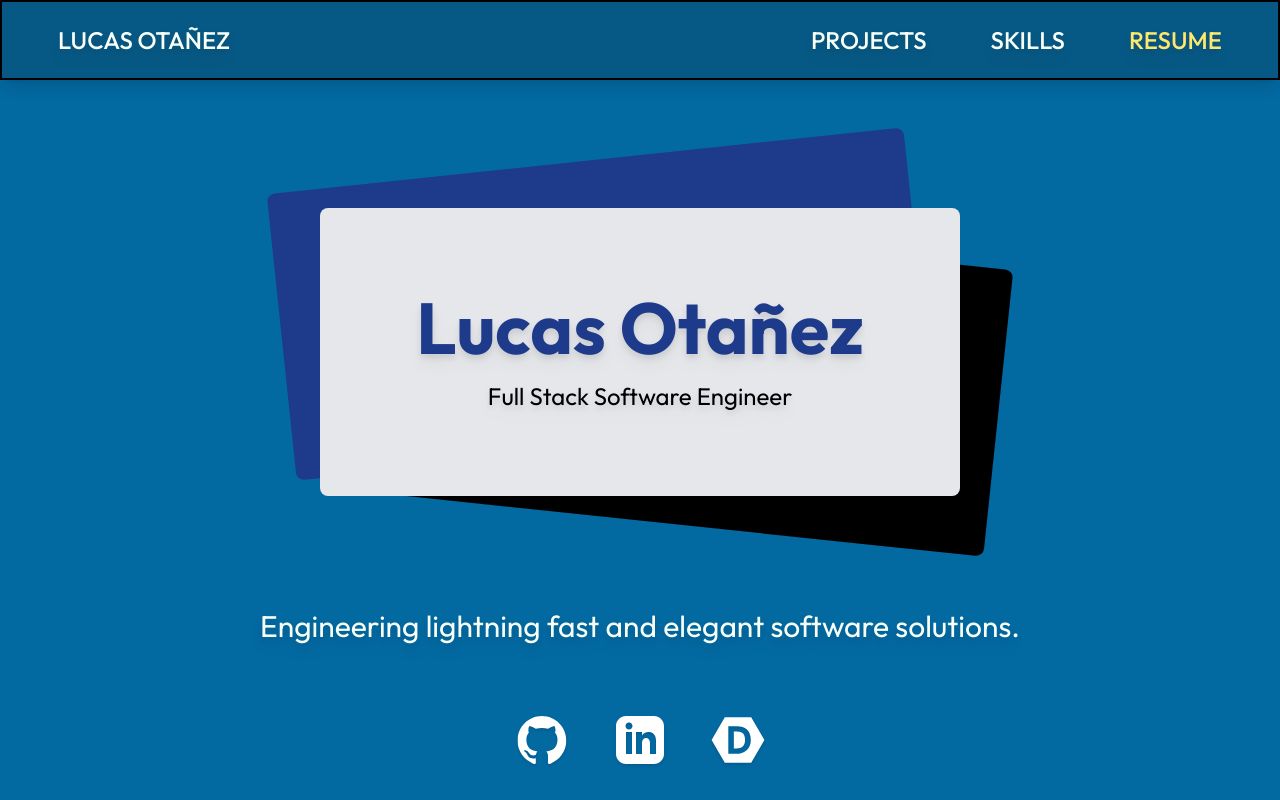
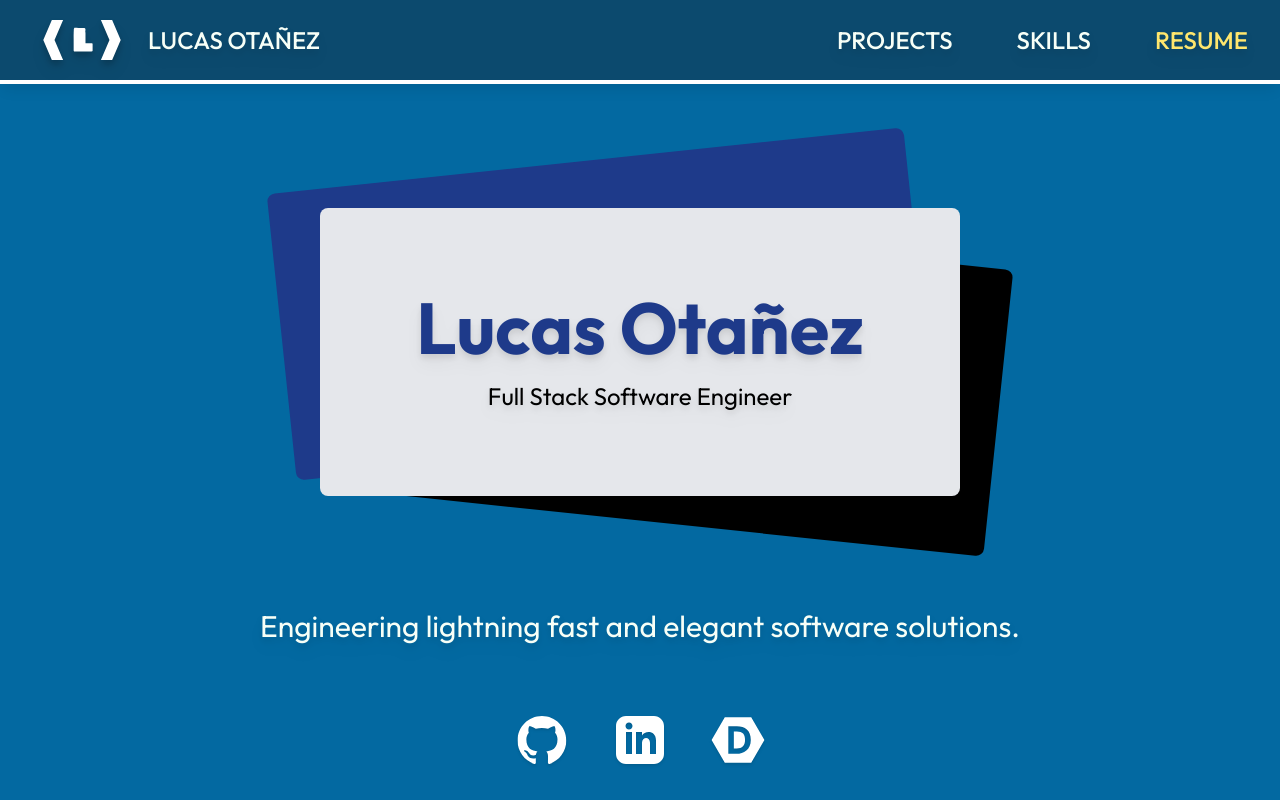
Before and after one commit to lucasotanez/portfolio, a Next.js app: page / in a window 1280 px wide. Shown: the top 800 px of the page. Built offline with nearby package versions, Linux system fonts and the light colour scheme.

Commit message:
beautify navbar

```diff
--- a/src/app/Navbar.tsx
+++ b/src/app/Navbar.tsx
@@ -1,18 +1,68 @@
+'use client'
+import { useEffect } from 'react'
 import Link from 'next/link'
 
 export default function Navbar() {
+
+  useEffect( () => {
+    let menuBtn = document.getElementById('drop-btn')
+    if (menuBtn == null) return
+    menuBtn.addEventListener('click', toggleDrop)
+
+    return () => {
+      let menuBtn = document.getElementById('drop-btn')
+      if (menuBtn == null) return
+      menuBtn.removeEventListener('click', toggleDrop)
+    }
+  }, [])
+
+  function toggleDrop() {
+    document.getElementById('btn-svg')?.classList.toggle('rotate-180')
+    let menu = document.getElementById("dropdown")
+    if (menu == null) return
+    menu.classList.toggle('h-0')
+    menu.classList.toggle('h-64')
+  }
+
+  function close( e : any ) {
+    e.currentTarget.parentElement?.classList.toggle('h-0')
+    e.currentTarget.parentElement?.classList.toggle('h-64')
+  }
+
   return (
-    <div id='navbar' className="border-black border-2 fixed z-50 w-full text-mint-cream text-2xl font-medium bg-sky-800 h-20 items-center text-center flex px-6 shadow-lg">
     <div>
-        <Link href='/' className="drop-shadow-lg">LUCAS OTAÑEZ</Link>
+      <div id='navbar' className="fixed z-50 w-full text-mint-cream text-2xl font-medium bg-sky-900 h-20 items-center text-center flex px-0 shadow-lg">
+        <div className="flex flex-col ">
+          <Link href='/' className="drop-shadow-lg flex flex-row items-center justify-center">
+            <svg className="drop-shadow-lg" width="100" height="40" viewBox="0 0 211 109" fill="none" xmlns="http://www.w3.org/2000/svg">
+              <path id="Subtract" fillRule="evenodd" clipRule="evenodd" d="M30.6349 54.5L54 109H25.7333H23.3651L1.14441e-05 54.5L23.3651 0L25.7333 0L54 0L30.6349 54.5Z" fill="white"/>
+              <path id="Subtract_2" fillRule="evenodd" clipRule="evenodd" d="M180.365 54.5L157 109H185.267H187.635L211 54.5L187.635 0L185.267 0L157 0L180.365 54.5Z" fill="white"/>
+              <path id="L" d="M113.768 86C107.176 86 102.376 85.968 99.368 85.904C96.616 85.904 94.504 85.872 93.032 85.808L85.16 85.712C84.584 85.712 84.04 85.456 83.528 84.944C83.016 84.432 82.76 83.888 82.76 83.312V62.192V52.976L82.664 45.104C82.664 42.48 82.728 39.184 82.856 35.216C82.856 34.384 82.952 32.24 83.144 28.784V26.576C83.144 24.784 83.496 23.344 84.2 22.256C84.52 21.68 85.032 21.392 85.736 21.392C88.872 21.392 92.296 21.456 96.008 21.584C96.52 21.648 97.256 21.68 98.216 21.68C100.328 21.68 101.896 21.712 102.92 21.776H108.104C108.36 21.776 109.096 21.776 110.312 21.776C111.592 21.776 112.584 21.936 113.288 22.256C114.44 22.896 115.016 24.368 115.016 26.672L114.92 27.44C114.92 27.632 114.856 28.112 114.728 28.88C114.536 29.84 114.44 30.544 114.44 30.992C114.44 31.696 114.536 32.592 114.728 33.68C114.856 34.448 114.92 34.96 114.92 35.216L115.016 35.792V49.232V55.472V61.424V62.576C115.016 63.088 115.304 63.408 115.88 63.536C116.072 63.6 116.488 63.632 117.128 63.632H124.136C125.864 63.568 128.488 63.536 132.008 63.536C132.712 63.536 133.288 63.76 133.736 64.208C134.184 64.592 134.408 65.008 134.408 65.456V83.792V83.984C134.408 84.496 134.152 84.912 133.64 85.232C133.064 85.488 132.392 85.648 131.624 85.712C130.792 85.904 129.48 86 127.688 86H113.768Z" fill="white"/>
+            </svg>
+            <p className="ml-4 hidden md:block">LUCAS OTAÑEZ</p>
+          </Link>
         </div>
         <div id="space" className="text-left ml-0 mr-auto align-right"></div>
-      <div id="otherlinks" className="">
+        <div id="otherlinks" className="hidden md:block">
           <Link href='#projects' className="drop-shadow-lg">PROJECTS</Link>
           <Link href='#skills' className="drop-shadow-lg">SKILLS</Link>
           <Link href='/' className="text-naples-yellow drop-shadow-lg">RESUME</Link>
         </div>
+        <div id="drop-btn" className="hover:drop-shadow-nav md:hidden flex flex-col items-center justify-center text-white mx-10 px-2" >
+          <svg id="btn-svg" className="duration-300 ease-in-out" width="30" height="30" viewBox="0 0 184 89" fill="none" xmlns="http://www.w3.org/2000/svg">
+            <path fillRule="evenodd" clipRule="evenodd" d="M92 39L184 0.865234V50.8652L92 89L0 50.8652V0.865234L92 39Z" fill="#ffffff"/>
+          </svg>
+        </div>
+      </div>
 
+      <div id="dropdown" className="fixed bg-black text-white w-full h-0 flex flex-col
+        justify-center items-center duration-200 overflow-hidden z-50 font-bold top-20
+        left-0 border-white border-y-2 ease-out">
+        <Link href="#skills" onClick={ close }>SKILLS</Link>
+        <Link href="#projects" onClick={ close }>PROJECTS</Link>
+        <Link href="/" onClick={ close } className="text-naples-yellow">RESUME</Link>
+
+      </div>
 
     </div>
   )
--- a/src/app/globals.css
+++ b/src/app/globals.css
@@ -23,7 +23,7 @@
   }
 
   #navbar a{
-    @apply py-7 overflow-hidden px-2 mx-6 hover:bg-gray-700 text-center
+    @apply py-7 overflow-hidden px-2 mx-6 text-center hover:drop-shadow-nav duration-100
   }
 
   .bar-collection {
@@ -81,4 +81,8 @@
     @apply hover:drop-shadow-burn duration-100 drop-shadow-md
   }
 
+  #dropdown a {
+    @apply text-3xl my-2
+  }
+
 }
--- a/tailwind.config.ts
+++ b/tailwind.config.ts
@@ -47,7 +47,8 @@ const config: Config = {
         '16': '4rem'
       },
       dropShadow: {
-        'burn': '8px 8px 0px black'
+        'burn': '8px 8px 0px black',
+        'nav': '4px 4px 0px black',
       },
       scale: {
         '55': '55%',
```
Lines whose indentation alone changed are shown as unchanged.
